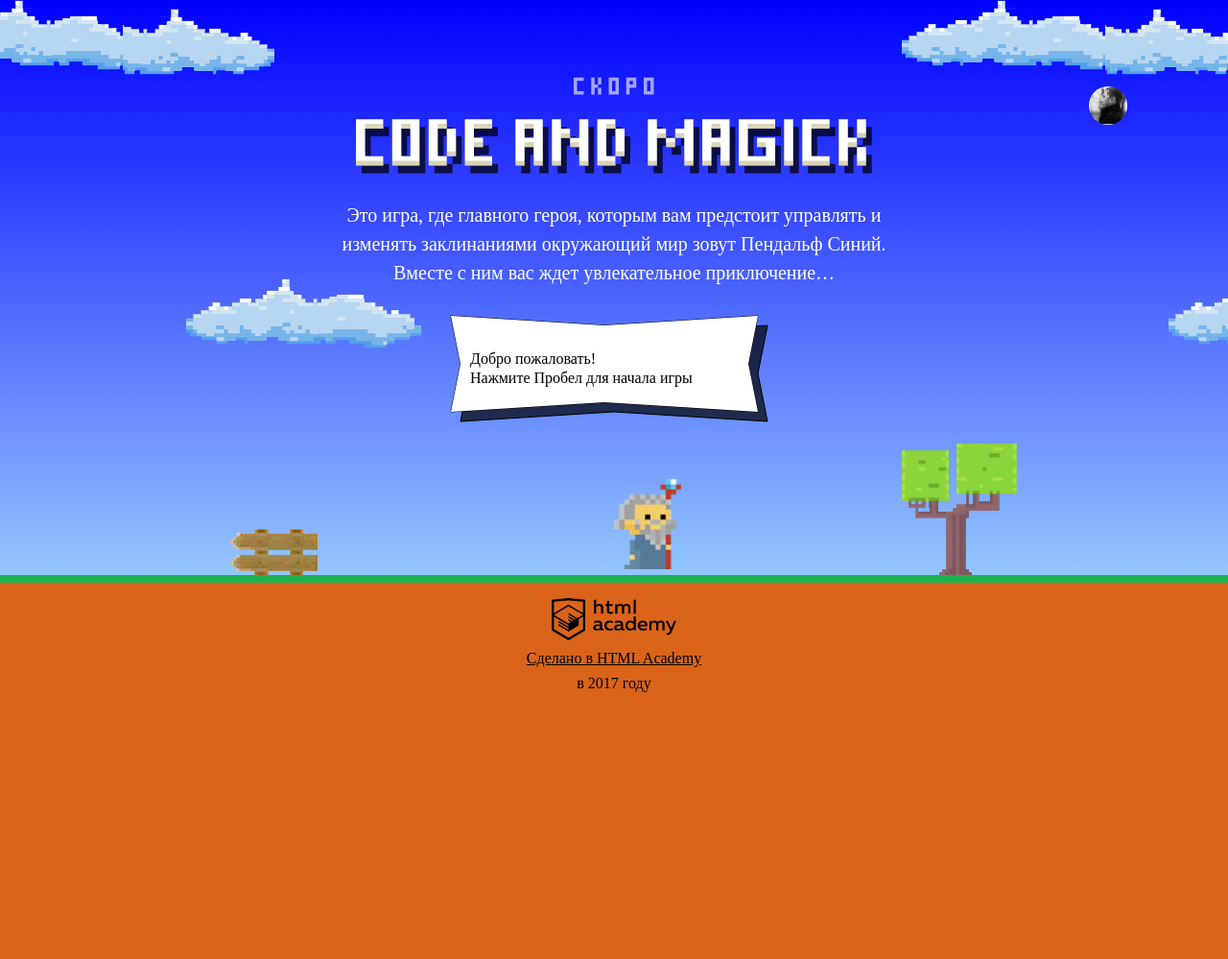
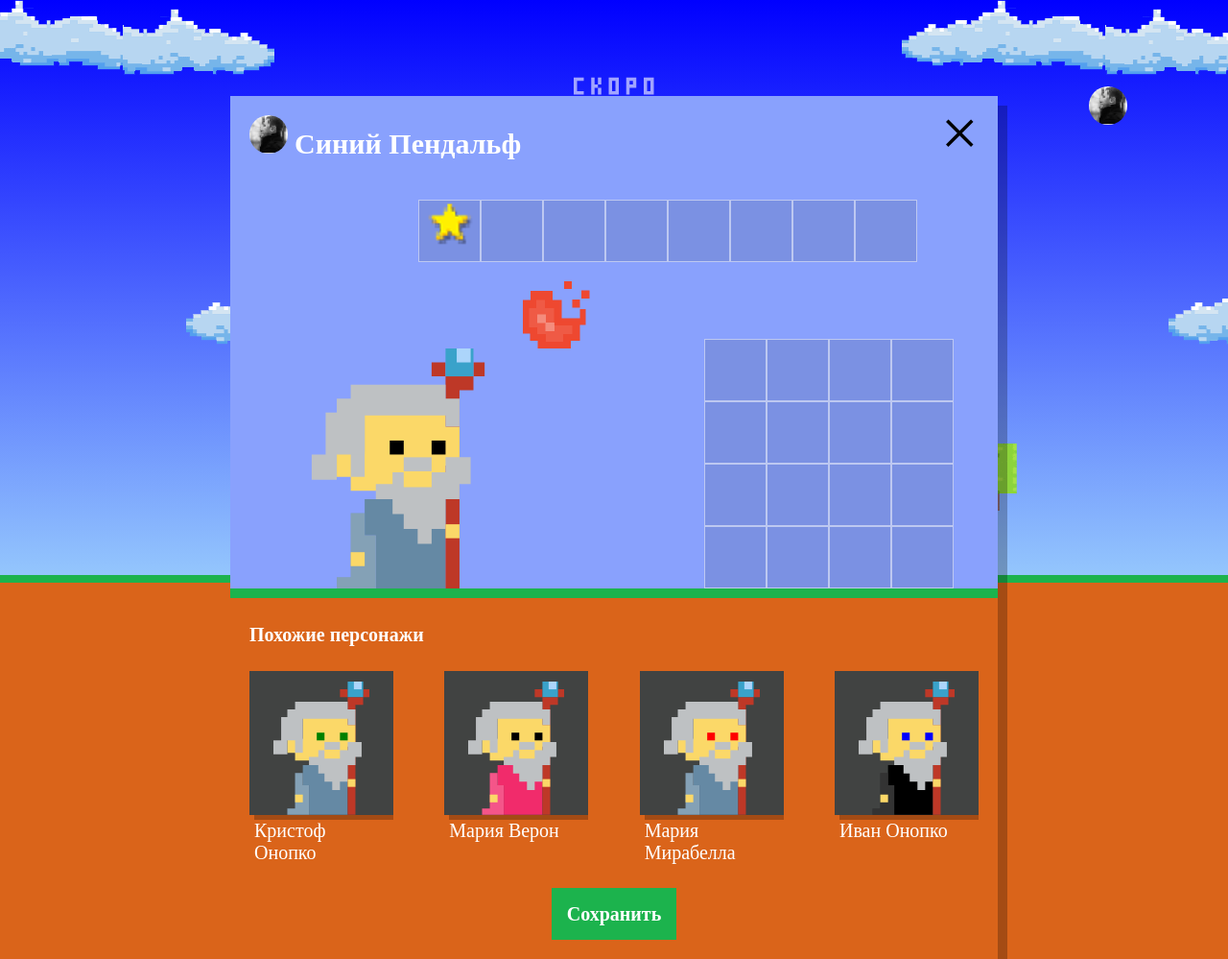
Before and after one commit to Stella-A/248693-code-and-magick, a website: page index.html in a window 1280 px wide. Shown: the whole page at 96% size. Before the commit the page ends 800 px from the top, so only its background shows below. Drawn offline with Linux system fonts and the light colour scheme; a web font is replaced by a local one.

Commit message:
Добавил похожих персонажей

```diff
--- a/index.html
+++ b/index.html
@@ -198,6 +198,7 @@
 </script>
 <script src="./js/stat.js"></script>
 <script src="./js/game.js"></script>
+<script src="./js/setup.js"></script>
 
 </body>
 </html>
--- /dev/null
+++ b/js/setup.js
@@ -0,0 +1,51 @@
+'use strict';
+
+var WIZARD_FIRST_NAMES = ['Иван', 'Хуан Себастьян', 'Мария', 'Кристоф', 'Виктор', 'Юлия', 'Люпита', 'Вашингтон'];
+var WIZARD_SECOND_NAMES = ['да Марья', 'Верон', 'Мирабелла', 'Вальц', 'Онопко', 'Топольницкая', 'Нионго', 'Ирвинг'];
+var WIZARD_COATS = ['rgb(101, 137, 164)', 'rgb(241, 43, 107)', 'rgb(146, 100, 161)', 'rgb(56, 159, 117)', 'rgb(215, 210, 55)', 'rgb(0, 0, 0)'];
+var WIZARD_EYES = ['black', 'red', 'blue', 'yellow', 'green'];
+
+var getRandomInteger = function (min, max) {
+  var rand = min - 0.5 + Math.random() * (max - min + 1)
+  rand = Math.round(rand);
+
+  return rand;
+};
+
+var getRandomElement = function (arr) {
+  return arr[getRandomInteger(0, arr.length - 1)];
+};
+
+var userDialog = document.querySelector('.setup');
+userDialog.classList.remove('hidden');
+
+var similarListElement = userDialog.querySelector('.setup-similar-list');
+
+var similarWizardTemplate = document.querySelector('#similar-wizard-template').content;
+
+var wizards = [];
+for (var j = 0; j < 4; j++) {
+  wizards[j] = {
+    name: getRandomElement(WIZARD_FIRST_NAMES) + ' ' + getRandomElement(WIZARD_SECOND_NAMES),
+    coatColor: getRandomElement(WIZARD_COATS),
+    eyesColor: getRandomElement(WIZARD_EYES)
+  }
+};
+
+var renderWizard = function (wizard) {
+  var wizardElement = similarWizardTemplate.cloneNode(true);
+
+  wizardElement.querySelector('.setup-similar-label').textContent = wizard.name;
+  wizardElement.querySelector('.wizard-coat').style.fill = wizard.coatColor;
+  wizardElement.querySelector('.wizard-eyes').style.fill = wizard.eyesColor;
+
+  return wizardElement;
+};
+
+var fragment = document.createDocumentFragment();
+for (var i = 0; i < wizards.length; i++) {
+  fragment.appendChild(renderWizard(wizards[i]));
+};
+similarListElement.appendChild(fragment);
+
+userDialog.querySelector('.setup-similar').classList.remove('hidden');
```
